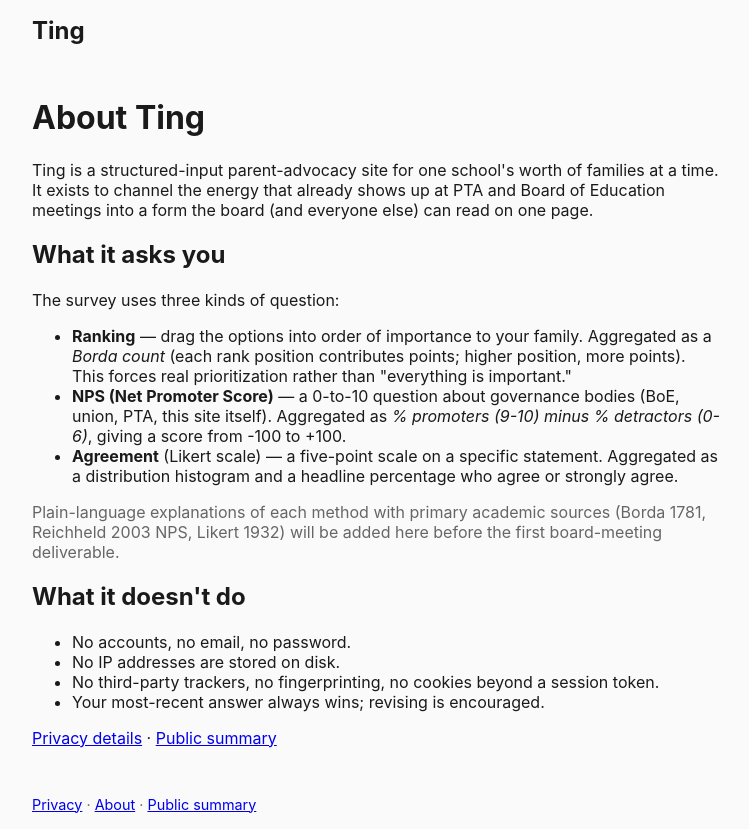
After one commit to SiliconSaga/ting, a FastAPI app: template src/ting/templates/public/about.html in a window 1280 px wide. The commit adds this page. Shown: the whole page, without its empty margins (264-1013 px from the left). Run offline with FastAPI, Linux system fonts and the light colour scheme; the template is opened without the code that fills it, so the values that code supplies are empty; parts of the project's set-up code (start-up, migrations or seed data) failed here and were passed over.

Commit message:
fix(ui): bundle sortable script, hx-swap=none on survey forms, /about route, save indicator
Four UX fixes surfaced by the first browser walkthrough on
ting.local:

1. **Drag-to-rank didn't work** — `sortable.min.js` was bundled in
   `static/` but not loaded by `base.html`. Added a `<script>` tag
   before alpine so SortableJS is globally available when Alpine
   runs `x-init` against the `<ul>`.

2. **NPS / Likert / ranking form replaced itself with raw
   `{"ok":true}` JSON on submit** — HTMX default-swap is innerHTML
   of the form, so the JSON response from `/respond/...` clobbered
   the radio buttons. Added `hx-swap="none"` on all three survey
   forms so radios / drag state stay put.

3. **Added a save indicator** below each survey form
   (`hx-on::after-request` flips a `data-state` attribute; CSS
   shows "Saved ✓" or an error variant). Pure visual feedback;
   no server change.

4. **`/about` was a footer-linked 404** — added a stub route +
   template explaining the survey methods (Borda, NPS, Likert)
   with a note that academic citations land before the 6/15 BoE
   deliverable.

Pure template + CSS + one route change; no model / migration /
test changes. `ws test ting` remains 46/46.

Co-Authored-By: Claude Opus 4.6 <noreply@anthropic.com>

```diff
--- a/src/ting/routes/public.py
+++ b/src/ting/routes/public.py
@@ -37,6 +37,11 @@ def privacy(request: Request) -> HTMLResponse:
     return TEMPLATES.TemplateResponse("public/privacy.html", _ctx(request))
 
 
+@router.get("/about", response_class=HTMLResponse)
+def about(request: Request) -> HTMLResponse:
+    return TEMPLATES.TemplateResponse("public/about.html", _ctx(request))
+
+
 @router.post("/r/")
 def redeem_form(request: Request, code: str = Form(...)) -> RedirectResponse:
     return RedirectResponse(url=f"/r/{normalize_code(code)}?src=manual", status_code=303)
--- a/src/ting/static/css/ting.css
+++ b/src/ting/static/css/ting.css
@@ -22,6 +22,10 @@ input[type=text], input:not([type]) { padding: 0.5rem; font-size: 1rem; border:
 .likert-scale label { flex: 1; padding: 0.5rem; text-align: center; border: 1px solid var(--border); border-radius: 4px; cursor: pointer; }
 .likert-scale input { display: none; }
 .likert-scale input:checked + span { background: var(--accent); color: white; }
+.save-indicator { display: inline-block; margin-top: 0.4rem; font-size: 0.85rem; min-height: 1.1em; }
+.save-indicator[data-state="saved"]::before { content: "Saved \2713"; color: var(--accent); }
+.save-indicator[data-state="error"]::before { content: "Couldn't save \2014 try again"; color: #c33; }
+
 @media print {
   header, footer, form, .no-print { display: none; }
 }
--- a/src/ting/templates/base.html
+++ b/src/ting/templates/base.html
@@ -7,6 +7,7 @@
 <title>{% block title %}Ting{% endblock %} — Parent Advocacy</title>
 <link rel="stylesheet" href="/static/css/ting.css">
 <script src="/static/htmx.min.js" defer></script>
+<script src="/static/sortable.min.js" defer></script>
 <script src="/static/alpine.min.js" defer></script>
 {% if goatcounter_site_code %}
 <script data-goatcounter="https://{{ goatcounter_site_code }}.goatcounter.com/count"
--- /dev/null
+++ b/src/ting/templates/public/about.html
@@ -0,0 +1,47 @@
+{% extends "base.html" %}
+{% block title %}About{% endblock %}
+{% block main %}
+<h1>About Ting</h1>
+
+<p>
+  Ting is a structured-input parent-advocacy site for one school's worth of
+  families at a time. It exists to channel the energy that already shows up
+  at PTA and Board of Education meetings into a form the board (and
+  everyone else) can read on one page.
+</p>
+
+<h2>What it asks you</h2>
+<p>
+  The survey uses three kinds of question:
+</p>
+<ul>
+  <li><strong>Ranking</strong> — drag the options into order of importance to
+    your family. Aggregated as a <em>Borda count</em> (each rank position
+    contributes points; higher position, more points). This forces real
+    prioritization rather than "everything is important."</li>
+  <li><strong>NPS (Net Promoter Score)</strong> — a 0-to-10 question about
+    governance bodies (BoE, union, PTA, this site itself). Aggregated as
+    <em>% promoters (9-10) minus % detractors (0-6)</em>, giving a score
+    from -100 to +100.</li>
+  <li><strong>Agreement</strong> (Likert scale) — a five-point scale on a
+    specific statement. Aggregated as a distribution histogram and a
+    headline percentage who agree or strongly agree.</li>
+</ul>
+
+<p class="muted">
+  Plain-language explanations of each method with primary academic sources
+  (Borda 1781, Reichheld 2003 NPS, Likert 1932) will be added here before
+  the first board-meeting deliverable.
+</p>
+
+<h2>What it doesn't do</h2>
+<ul>
+  <li>No accounts, no email, no password.</li>
+  <li>No IP addresses are stored on disk.</li>
+  <li>No third-party trackers, no fingerprinting, no cookies beyond a
+    session token.</li>
+  <li>Your most-recent answer always wins; revising is encouraged.</li>
+</ul>
+
+<p><a href="/privacy">Privacy details</a> · <a href="/summary">Public summary</a></p>
+{% endblock %}
--- a/src/ting/templates/survey/_likert.html
+++ b/src/ting/templates/survey/_likert.html
@@ -2,7 +2,8 @@
 {% set ans = existing.get(q.question_id, {}) %}
 {% set current = ans.get('score') %}
 <p>{{ q.payload.statement }}</p>
-<form hx-post="/respond/{{ q.slug }}" hx-trigger="change" class="likert-scale">
+<form hx-post="/respond/{{ q.slug }}" hx-trigger="change" hx-swap="none" class="likert-scale"
+      hx-on::after-request="this.nextElementSibling.dataset.state = (event.detail.successful ? 'saved' : 'error')">
   {% for v, lbl in [(1, 'Strongly disagree'), (2, 'Disagree'), (3, 'Neutral'), (4, 'Agree'), (5, 'Strongly agree')] %}
     <label>
       <input type="radio" name="score" value="{{ v }}" {% if current == v %}checked{% endif %}>
@@ -10,3 +11,4 @@
     </label>
   {% endfor %}
 </form>
+<small class="save-indicator muted" data-state=""></small>
--- a/src/ting/templates/survey/_nps.html
+++ b/src/ting/templates/survey/_nps.html
@@ -2,7 +2,8 @@
 {% set ans = existing.get(q.question_id, {}) %}
 {% set current = ans.get('score') %}
 <p class="muted">{{ q.payload.subject }} — 0 = not at all, 10 = extremely likely</p>
-<form hx-post="/respond/{{ q.slug }}" hx-trigger="change" class="nps-scale">
+<form hx-post="/respond/{{ q.slug }}" hx-trigger="change" hx-swap="none" class="nps-scale"
+      hx-on::after-request="this.nextElementSibling.dataset.state = (event.detail.successful ? 'saved' : 'error')">
   {% for v in range(0, 11) %}
     <label>
       <input type="radio" name="score" value="{{ v }}" {% if current == v %}checked{% endif %}>
@@ -10,3 +11,4 @@
     </label>
   {% endfor %}
 </form>
+<small class="save-indicator muted" data-state=""></small>
--- a/src/ting/templates/survey/_ranking.html
+++ b/src/ting/templates/survey/_ranking.html
@@ -1,7 +1,9 @@
 {# src/ting/templates/survey/_ranking.html #}
 {% set ans = existing.get(q.question_id, {}) %}
 {% set current_order = ans.get('order') or q.payload.get('proposal_slugs', []) %}
-<form hx-post="/respond/{{ q.slug }}" hx-trigger="reorder, submit">
+<p class="muted">Drag the items to reorder. Most important at the top.</p>
+<form hx-post="/respond/{{ q.slug }}" hx-trigger="reorder" hx-swap="none"
+      hx-on::after-request="this.nextElementSibling.dataset.state = (event.detail.successful ? 'saved' : 'error')">
   <ul x-data="{order: {{ current_order | tojson }}}"
       x-init="$nextTick(() => new Sortable($el, {
         animation: 150, onEnd: () => {
@@ -15,3 +17,4 @@
   </ul>
   <input type="hidden" name="order" :value="order.join(',')">
 </form>
+<small class="save-indicator muted" data-state=""></small>
```
